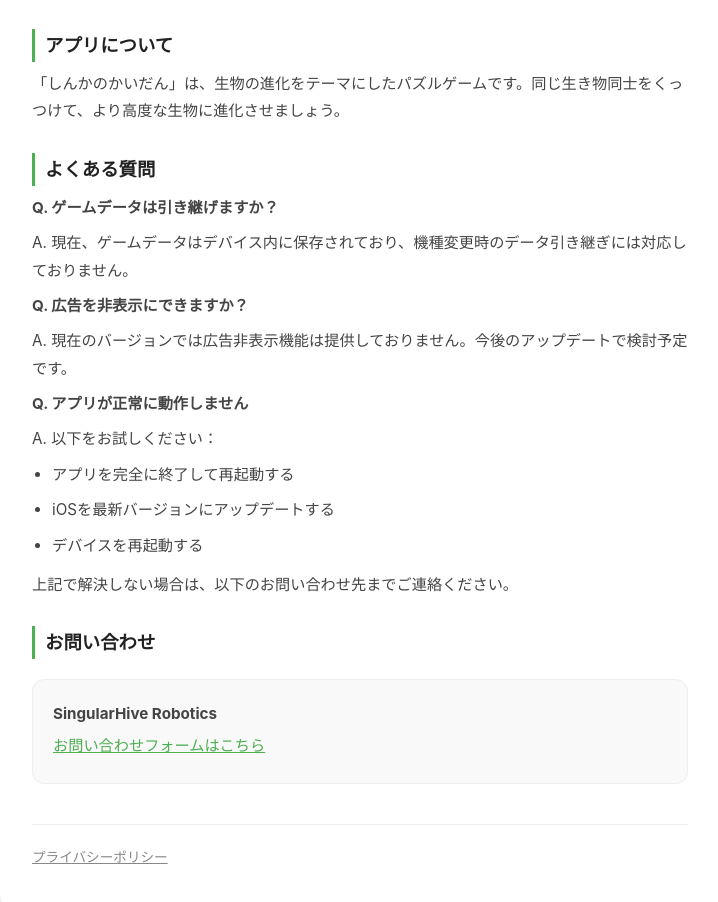
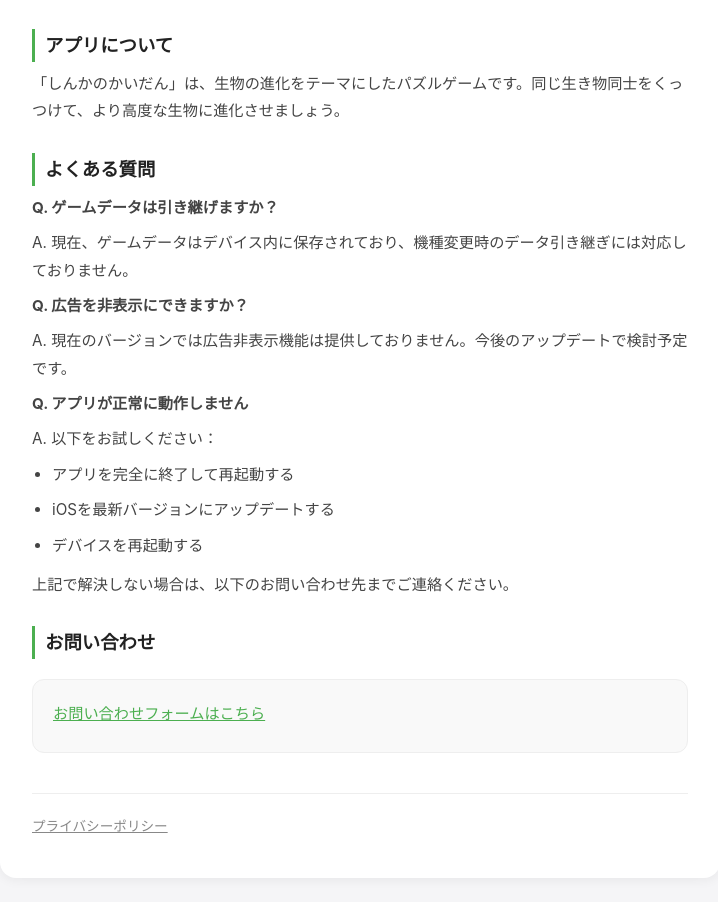
Before and after one commit to ki-84/shinkanokaidan_support, a plain HTML site: page support.html in a window 1280 px wide. Shown: the part 143-1045 px from the top of the page, without its empty margins (280-998 px from the left). Drawn offline with Linux system fonts and the light colour scheme.

```diff
--- a/support.html
+++ b/support.html
@@ -91,7 +91,6 @@
 
         <h2>お問い合わせ</h2>
         <div class="contact-box">
-            <p><strong>SingularHive Robotics</strong></p>
             <p><a href="https://docs.google.com/forms/d/e/1FAIpQLSdSb8z5Do1-Odoaw-o_X1fobRDdB0yte8naC5Hsc4-I9QVkJA/viewform?usp=header" target="_blank" rel="noopener">お問い合わせフォームはこちら</a></p>
         </div>
 
```
